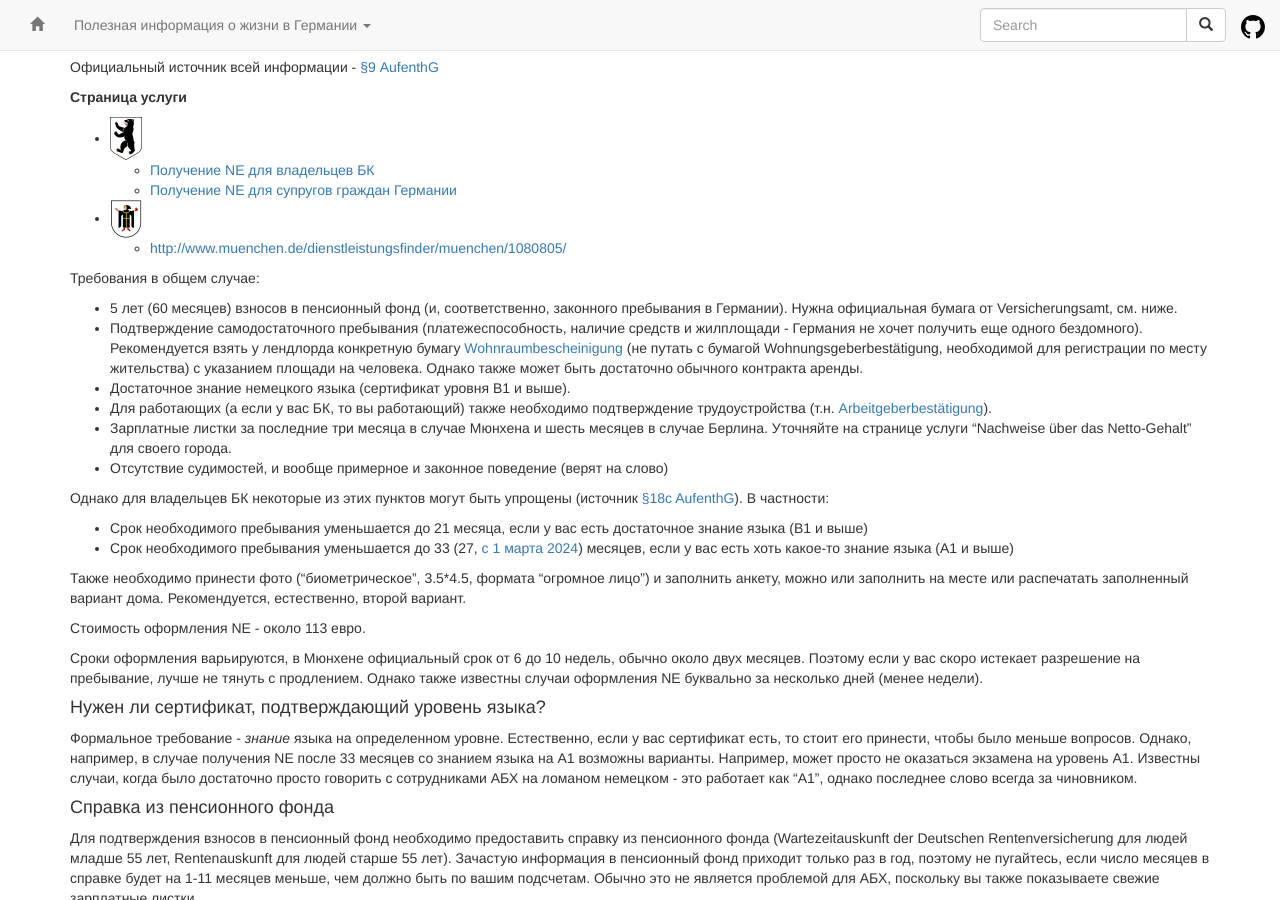
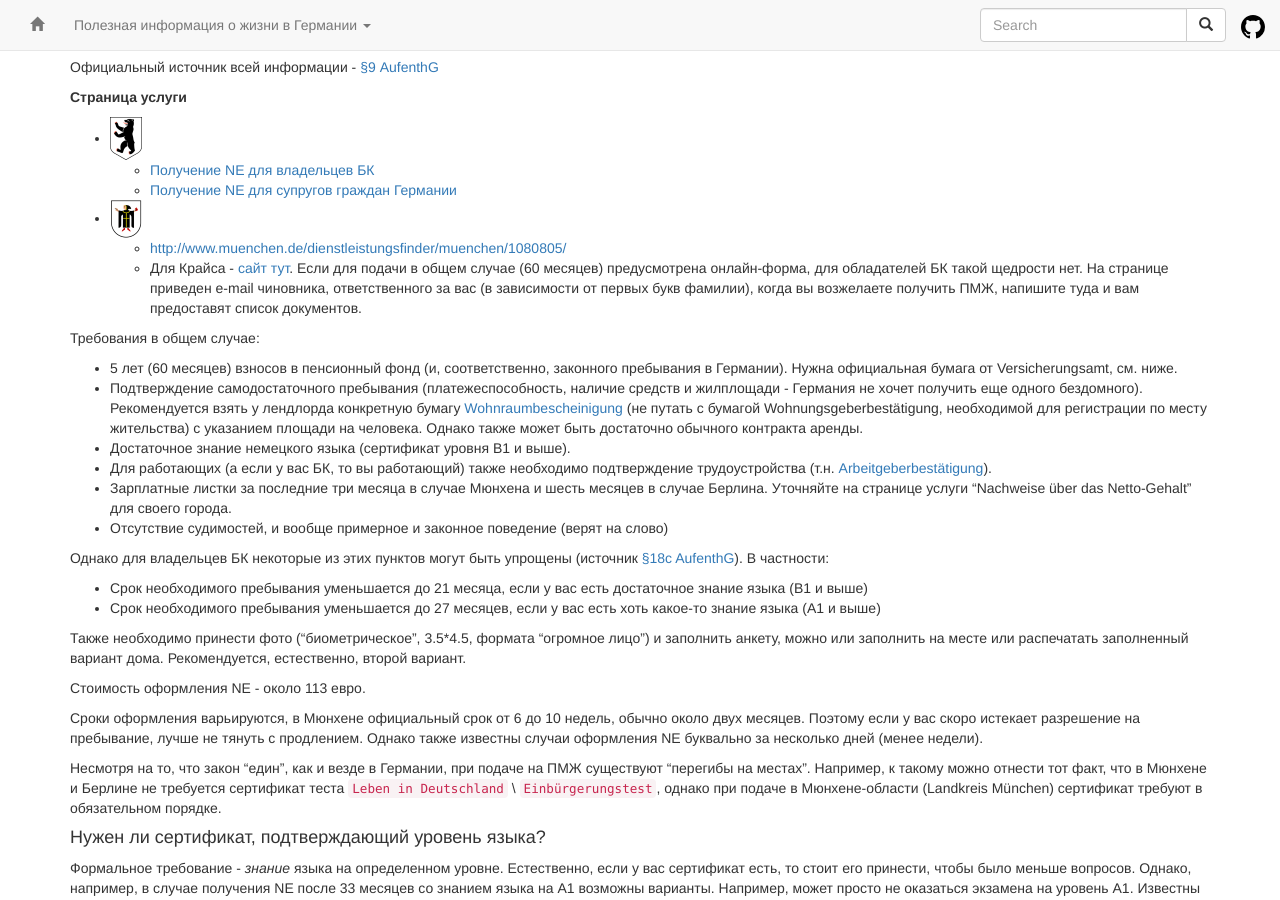
Before and after one commit to ru-de/faq, a Jekyll site: the page built from pages/ПМЖ.md, in a window 1280 px wide and 900 px high, scrolled down 348 px. Built offline with Jekyll 4.4.1, drawn with Linux system fonts in a browser that asks for light colours; nearby versions of some CDN libraries.

Commit message:
sync github pages

```diff
--- a/pages/ПМЖ.md
+++ b/pages/ПМЖ.md
@@ -21,6 +21,7 @@ layout: default
   * [Получение NE для супругов граждан Германии](https://service.berlin.de/dienstleistung/328191/)
 * ![](files/mu.png)
   * [http://www.muenchen.de/dienstleistungsfinder/muenchen/1080805/](http://www.muenchen.de/dienstleistungsfinder/muenchen/1080805/)
+  * Для Крайса - [сайт тут](https://www.landkreis-muenchen.de/buergerservice/dienstleistung/aufenthaltstitel-unbefristet-fuer-nicht-eu-buerger-beantragen/). Если для подачи в общем случае (60 месяцев) предусмотрена онлайн-форма, для обладателей БК такой щедрости нет. На странице приведен e-mail чиновника, ответственного за вас (в зависимости от первых букв фамилии), когда вы возжелаете получить ПМЖ, напишите туда и вам предоставят список документов.
 
 Требования в общем случае:
 - 5 лет (60 месяцев) взносов в пенсионный фонд (и, соответственно, законного пребывания в Германии). Нужна официальная бумага от Versicherungsamt, см. ниже.
@@ -32,13 +33,15 @@ layout: default
 
 Однако для владельцев БК некоторые из этих пунктов могут быть упрощены (источник [§18c AufenthG](https://www.gesetze-im-internet.de/aufenthg_2004/__18c.html)). В частности:
 - Срок необходимого пребывания уменьшается до 21 месяца, если у вас есть достаточное знание языка (B1 и выше)
-- Срок необходимого пребывания уменьшается до 33 (27, [c 1 марта 2024](https://www.recht.bund.de/bgbl/1/2023/217/VO.html)) месяцев, если у вас есть хоть какое-то знание языка (A1 и выше)
+- Срок необходимого пребывания уменьшается до 27 месяцев, если у вас есть хоть какое-то знание языка (A1 и выше)
 
 Также необходимо принести фото ("биометрическое", 3.5*4.5, формата "огромное лицо") и заполнить анкету, можно или заполнить на месте или распечатать заполненный вариант дома. Рекомендуется, естественно, второй вариант.
 
 Стоимость оформления NE - около 113 евро.
 
 Сроки оформления варьируются, в Мюнхене официальный срок от 6 до 10 недель, обычно около двух месяцев. Поэтому если у вас скоро истекает разрешение на пребывание, лучше не тянуть с продлением. Однако также известны случаи оформления NE буквально за несколько дней (менее недели).
+
+Несмотря на то, что закон "един", как и везде в Германии, при подаче на ПМЖ существуют "перегибы на местах". Например, к такому можно отнести тот факт, что в Мюнхене и Берлине не требуется сертификат теста `Leben in Deutschland` \ `Einbürgerungstest`, однако при подаче в Мюнхене-области (Landkreis München) сертификат требуют в обязательном порядке.
 
 #### Нужен ли сертификат, подтверждающий уровень языка?
 Формальное требование - *знание* языка на определенном уровне. Естественно, если у вас сертификат есть, то стоит его принести, чтобы было меньше вопросов. Однако, например, в случае получения NE после 33 месяцев со знанием языка на А1 возможны варианты. Например, может просто не оказаться экзамена на уровень А1. Известны случаи, когда было достаточно просто говорить с сотрудниками АБХ на ломаном немецком - это работает как "А1", однако последнее слово всегда за чиновником.
```
